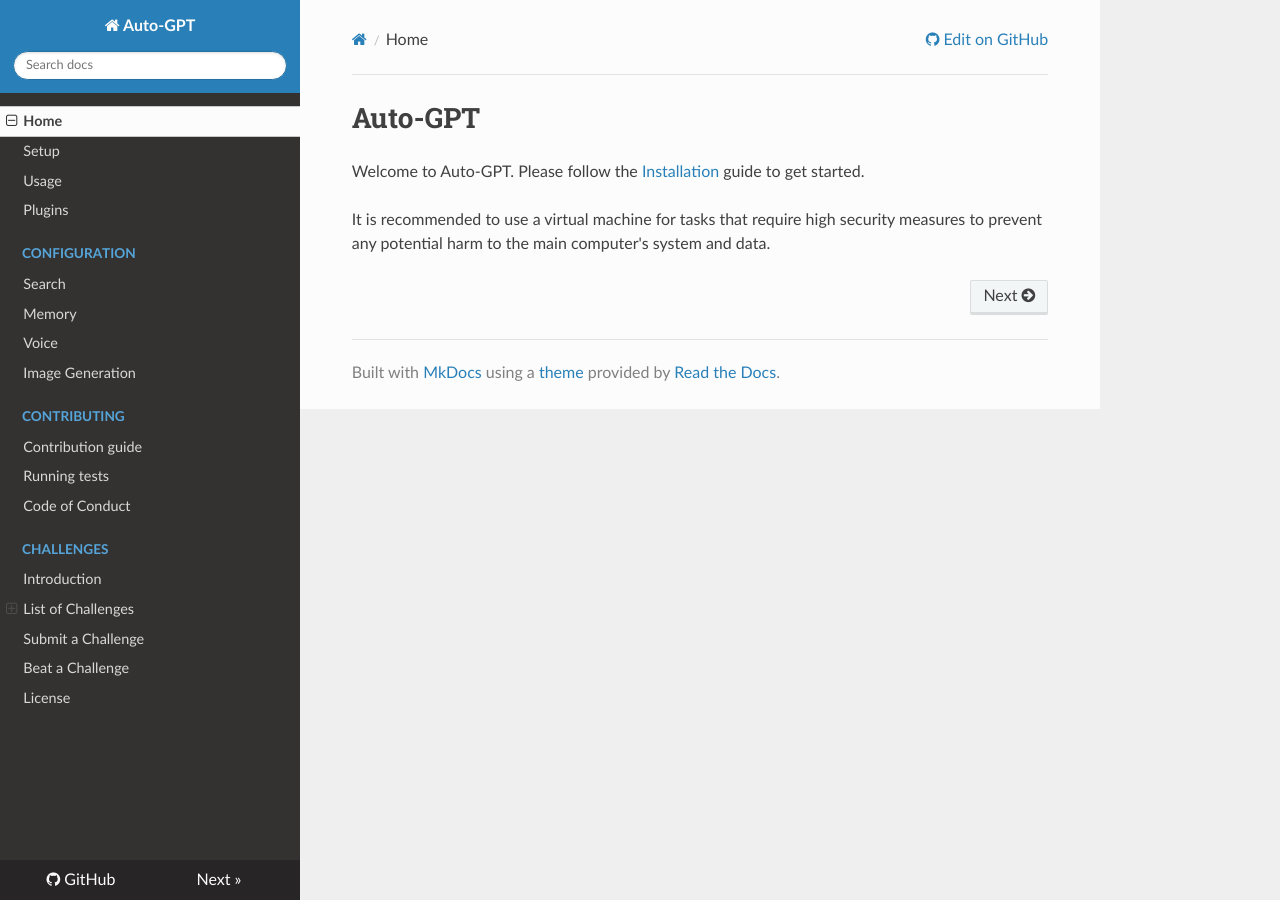
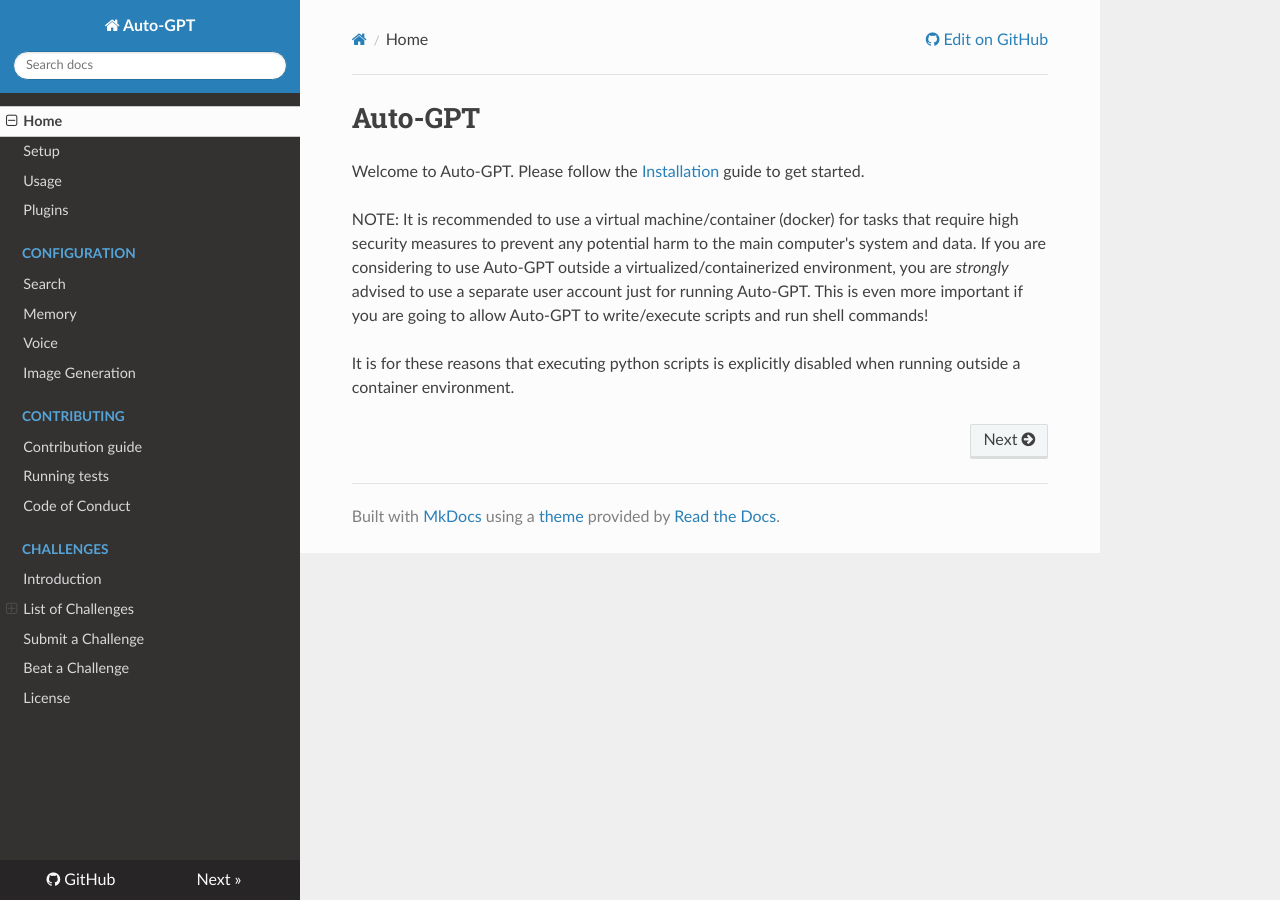
Before and after one commit to dg31234df1/tgpt, an MkDocs documentation site: the page built from docs/index.md, in a window 1280 px wide. Built offline with MkDocs 1.6.1, drawn with Linux system fonts in a browser that asks for light colours; nearby versions of some CDN libraries.

Commit message:
encourage people to use a separate user account w/o VM/docker (#3961)
Co-authored-by: Nicholas Tindle <nick@ntindle.com>
Co-authored-by: Nicholas Tindle <nicktindle@outlook.com>

```diff
--- a/docs/index.md
+++ b/docs/index.md
@@ -2,4 +2,6 @@
 
 Welcome to Auto-GPT.  Please follow the [Installation](/setup/) guide to get started.
 
-It is recommended to use a virtual machine for tasks that require high security measures to prevent any potential harm to the main computer's system and data.
+NOTE: It is recommended to use a virtual machine/container (docker) for tasks that require high security measures to prevent any potential harm to the main computer's system and data. If you are considering to use Auto-GPT outside a virtualized/containerized environment, you are *strongly* advised to use a separate user account just for running Auto-GPT. This is even more important if you are going to allow Auto-GPT to write/execute scripts and run shell commands!
+
+It is for these reasons that executing python scripts is explicitly disabled when running outside a container environment.
```
